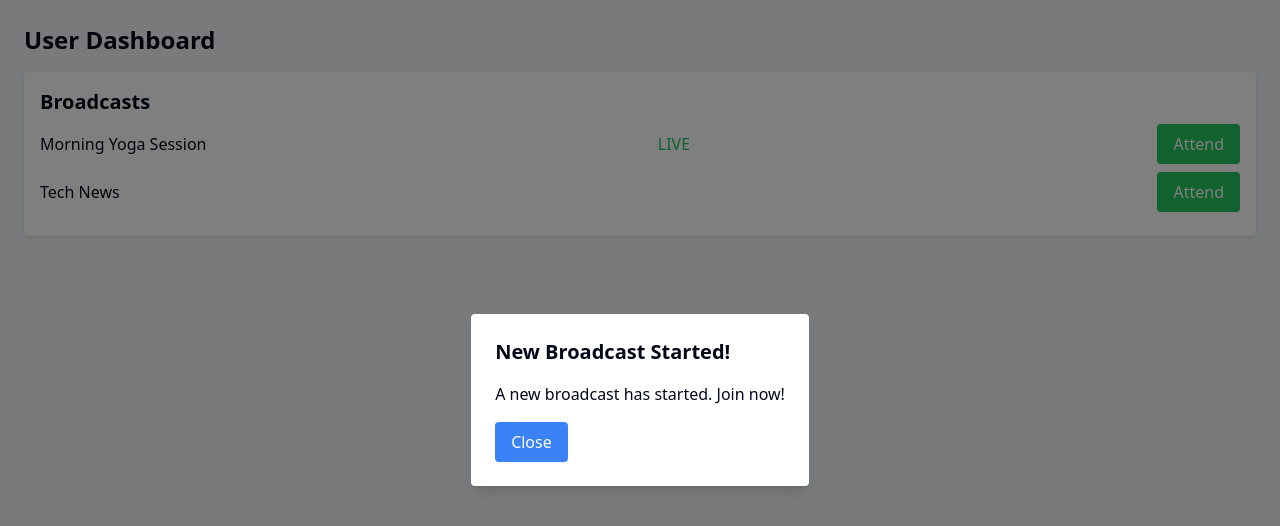
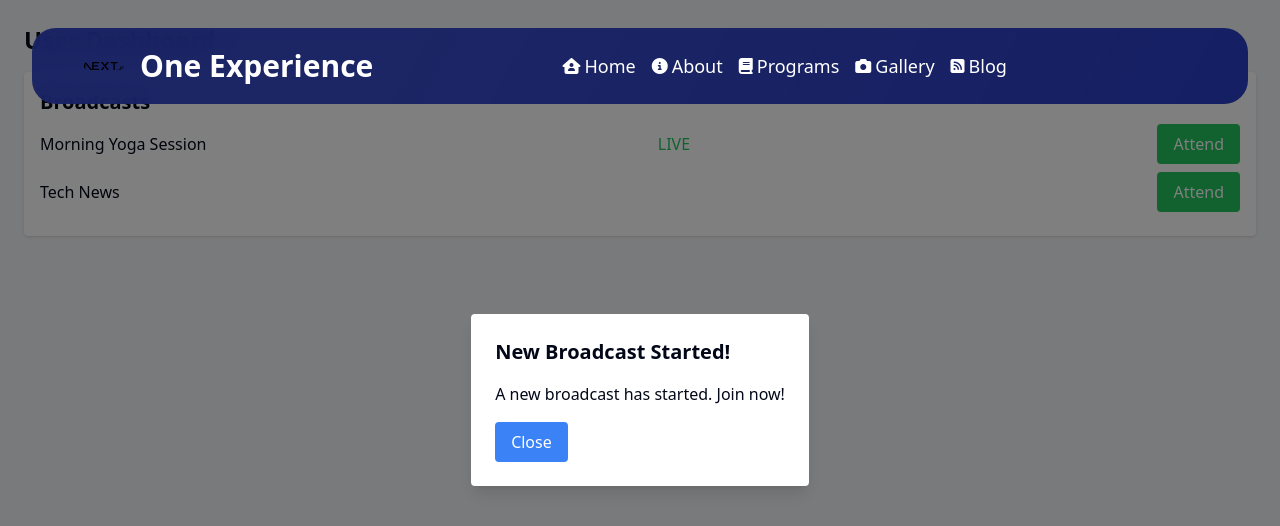
Before and after one commit to Peter-Jamugisa/clerk-setup, a Next.js app: page /user in a window 1280 px wide. Shown: the top 526 px of the page. Built offline with nearby package versions, Linux system fonts and the light colour scheme; no server answers.

Commit message:
Update page.tsx

```diff
--- a/app/user/page.tsx
+++ b/app/user/page.tsx
@@ -1,10 +1,13 @@
+import NavBar from "@/components/ui/Navbar";
 import UserDashboard from "@/components/userdashboard";
-
 
 const UserPage: React.FC = () => {
   return (
     <div>
-      <UserDashboard />
+      <NavBar/>
+      <div>
+        <UserDashboard />
+      </div>
     </div>
   );
 };
```
